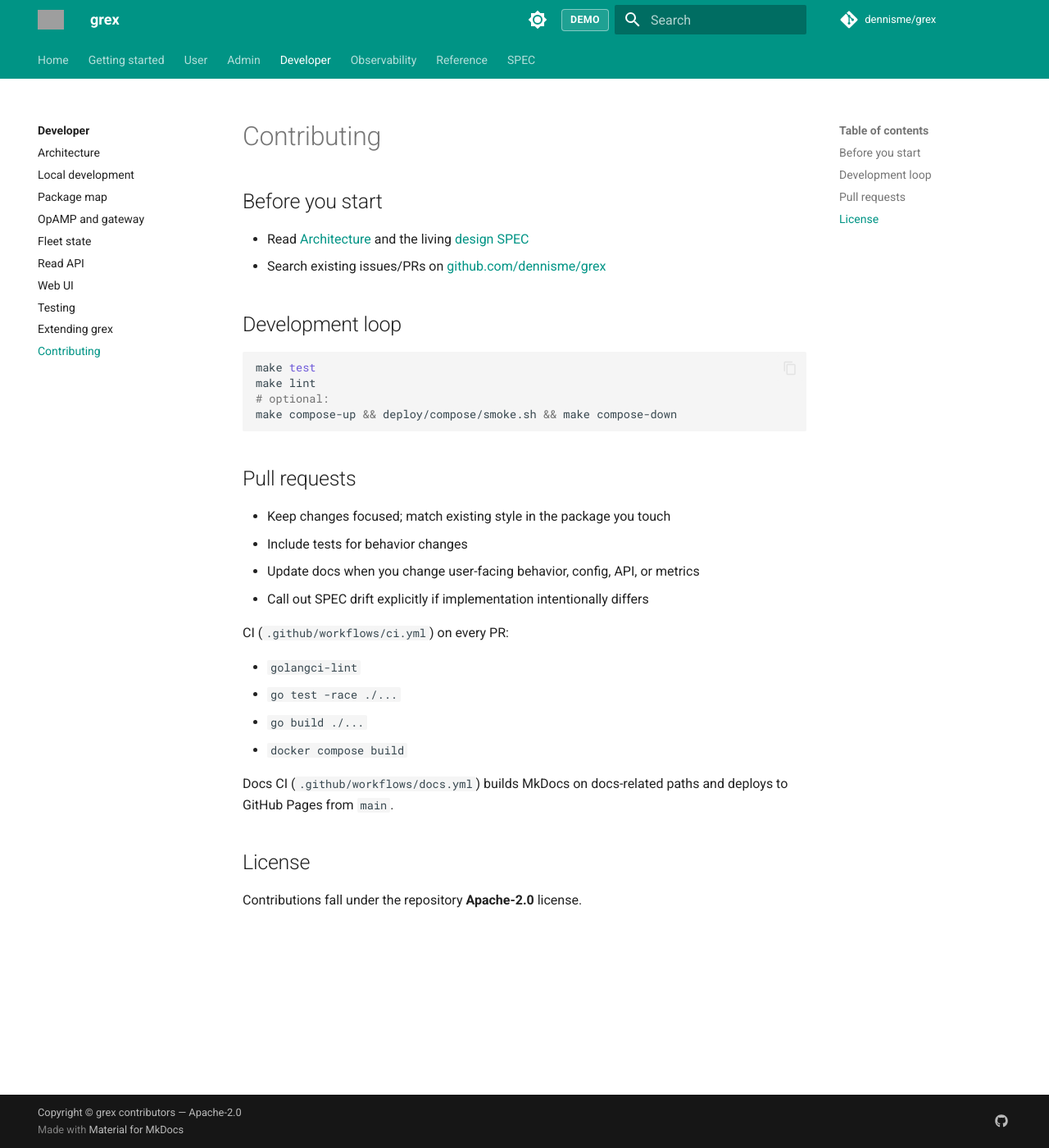
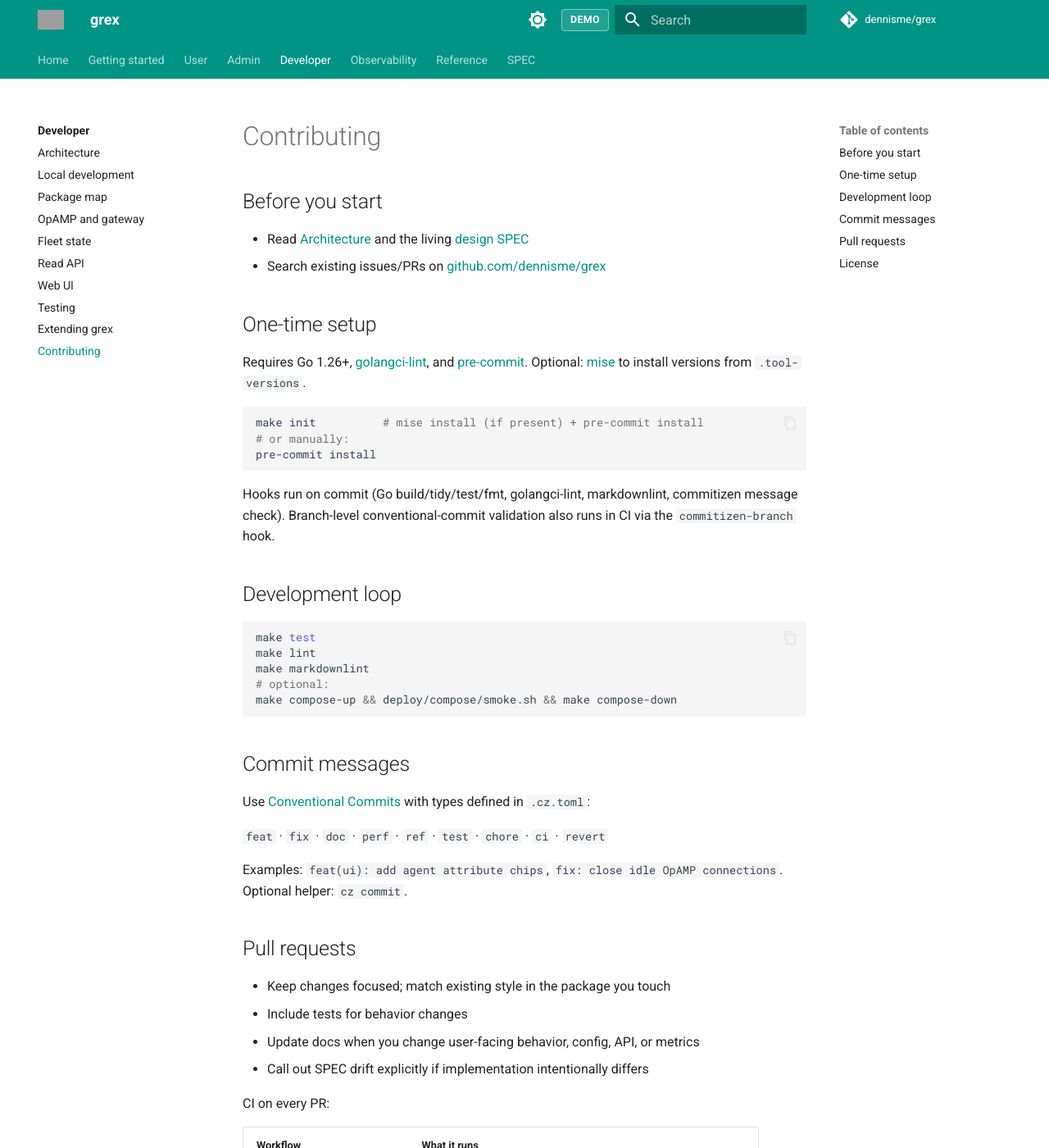
Before and after one commit to cxdy/grex, an MkDocs documentation site: the page built from docs/developer/contributing.md, in a window 1280 px wide and 1400 px high. Shown: the whole window at 82% size. Built offline with MkDocs 1.6.1 and Material for MkDocs 9.7.7, drawn with Linux system fonts in a browser that asks for light colours; comment, search, counter and statistics services are not loaded; some of the changed text lies outside the part shown; grey boxes are pictures that could not be loaded.

Commit message:
feat(ci): fix tests, add mdlint, etc

````diff
--- a/.golangci.yml
+++ b/.golangci.yml
@@ -1,4 +1,7 @@
 version: "2"
+
+run:
+  timeout: 5m
 
 linters:
   enable:
--- a/docs/developer/contributing.md
+++ b/docs/developer/contributing.md
@@ -7,14 +7,41 @@
 - Search existing issues/PRs on
   [github.com/dennisme/grex](https://github.com/dennisme/grex)
 
+## One-time setup
+
+Requires Go 1.26+, [golangci-lint](https://golangci-lint.run/), and
+[pre-commit](https://pre-commit.com/). Optional: [mise](https://mise.jdx.dev/)
+to install versions from `.tool-versions`.
+
+```sh
+make init          # mise install (if present) + pre-commit install
+# or manually:
+pre-commit install
+```
+
+Hooks run on commit (Go build/tidy/test/fmt, golangci-lint, markdownlint,
+commitizen message check). Branch-level conventional-commit validation also
+runs in CI via the `commitizen-branch` hook.
+
 ## Development loop
 
 ```sh
 make test
 make lint
+make markdownlint
 # optional:
 make compose-up && deploy/compose/smoke.sh && make compose-down
 ```
+
+## Commit messages
+
+Use [Conventional Commits](https://www.conventionalcommits.org/) with types
+defined in `.cz.toml`:
+
+`feat` · `fix` · `doc` · `perf` · `ref` · `test` · `chore` · `ci` · `revert`
+
+Examples: `feat(ui): add agent attribute chips`, `fix: close idle OpAMP
+connections`. Optional helper: `cz commit`.
 
 ## Pull requests
 
@@ -23,15 +50,17 @@
 - Update docs when you change user-facing behavior, config, API, or metrics
 - Call out SPEC drift explicitly if implementation intentionally differs
 
-CI (`.github/workflows/ci.yml`) on every PR:
+CI on every PR:
 
-- `golangci-lint`
-- `go test -race ./...`
-- `go build ./...`
-- `docker compose build`
-
-Docs CI (`.github/workflows/docs.yml`) builds MkDocs on docs-related paths
-and deploys to GitHub Pages from `main`.
+| Workflow | What it runs |
+|----------|----------------|
+| `golang-lint` | `golangci-lint` |
+| `golang-tests` | `govulncheck`, `make build`, `make test` (race), coverage XML artifact |
+| `coverage-comment` | PR coverage report comment (via `workflow_run`; works for fork PRs) |
+| `ci` | `docker compose build` |
+| `conventional-commit-check` | commitizen branch message validation |
+| `markdownlint` | markdownlint-cli2 on `**/*.md` (path-filtered) |
+| `docs` | MkDocs strict build; deploy Pages from `main` (path-filtered) |
 
 ## License
 
````
Also changed, not shown: .markdownlint-cli2.yaml (added, +7 -0 lines), .markdownlint.yaml (added, +18 -0 lines), .pre-commit-config.yaml (added, +45 -0 lines), README.md (+8 -4 lines), docs/admin/scaling-with-gateways.md (+1 -1 lines), docs/developer/testing.md (+14 -1 lines), docs/spec/design.md (+1 -2 lines), .cz.toml (added), 9 other files.
